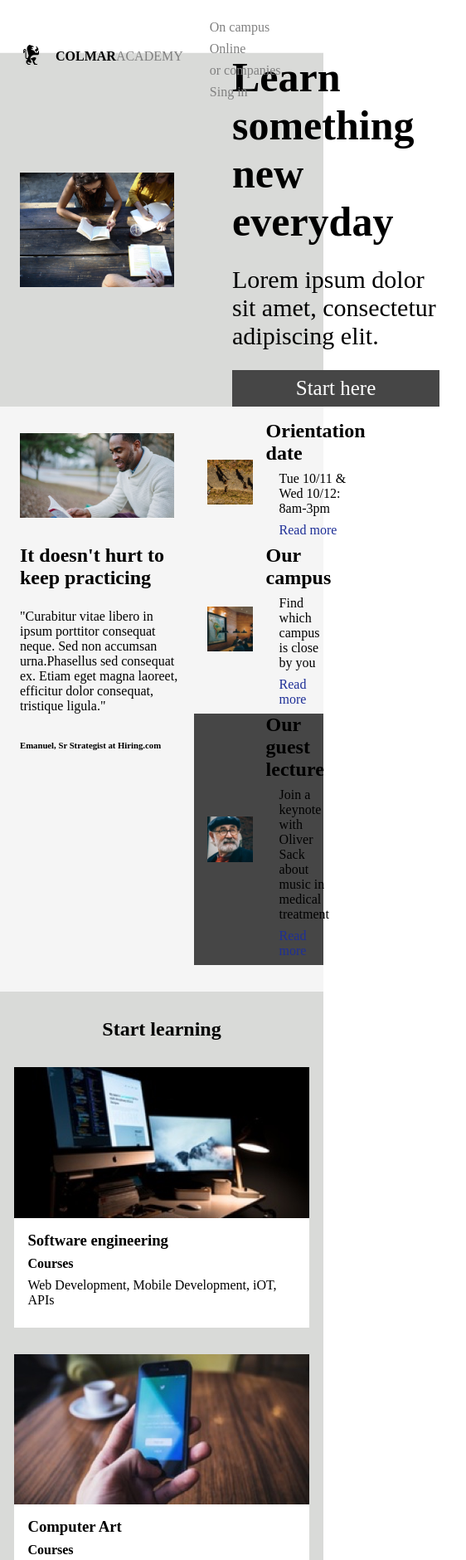
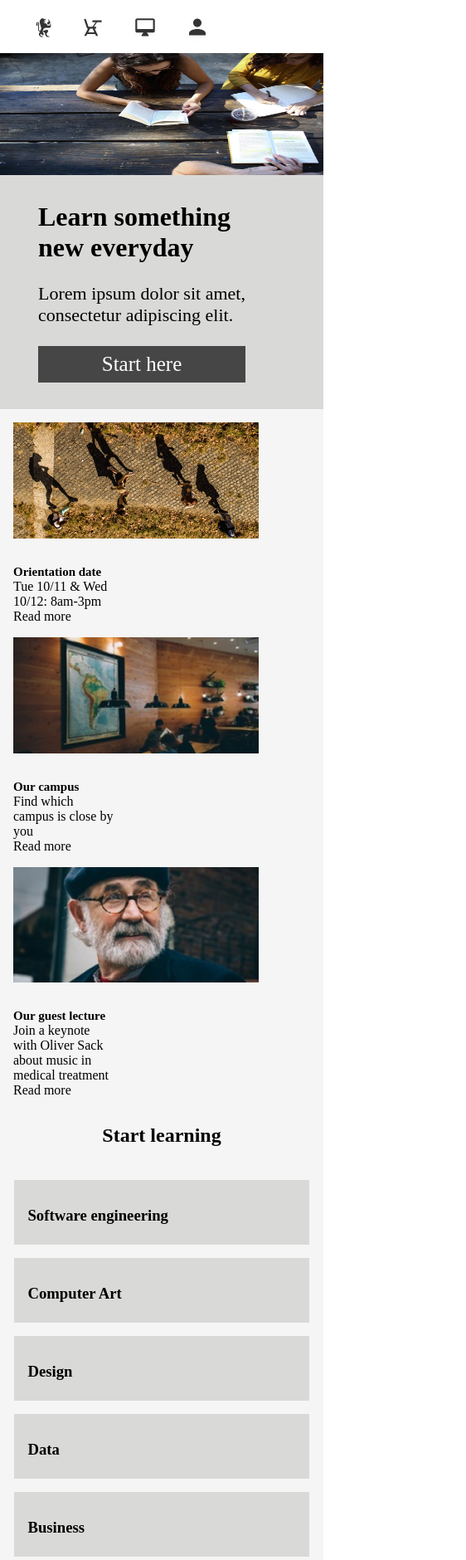
Before and after one commit to FDromer/the_capstone_colmar, a plain HTML site: page index.html in a window 390 px wide. Shown: the top 1880 px of the page at 83% size, 562 px wide, since content can reach past the window. Drawn offline with Linux system fonts and the light colour scheme; files whose address does not match are found by name.

Commit message:
colmar ready

```diff
--- a/index.html
+++ b/index.html
@@ -9,14 +9,15 @@
 
   <!-- Colmar Header -->
 
-  <header class="nav-header">
-    <div class="header-container">
-      <div class="logo">
-        <img src="/home/foster/Desktop/Codecademy_FrontEnd/the_capstone_colmar/resources/images/ic-logo.svg" class="logo-nav" alt="colmar">
-        <p><strong>COLMAR</strong><span class="grey">ACADEMY</span></p>
+  <header class="head">
+    <div class="head-content">
+      <div class="head-logo cologo">
+        <img src="/home/foster/Desktop/Codecademy_FrontEnd/the_capstone_colmar/resources/images/ic-logo.svg" class="desktop-logo" alt="Hmm!">
+        <span class="strong">COLMAR</span>
+        ACADEMY
       </div>
-      <div class="texto-colmar">
-        <nav class="navbar-desktop">
+      <div class="head-item">
+        <nav class="head-desktop">
           <ul>
             <li><a href="#">On campus</a></li>
             <li><a href="#">Online</a></li>
@@ -24,12 +25,12 @@
             <li><a href="#">Sing in</a></li>
           </ul>
         </nav>
-        <nav class="navbar-mobile">
+        <nav class="head-mobile">
           <ul>
-            <li><img src="/home/foster/Desktop/Codecademy_FrontEnd/the_capstone_colmar/resources/images/ic-logo.svg" class="moble-logo"></li>
-            <li><img src="/home/foster/Desktop/Codecademy_FrontEnd/the_capstone_colmar/resources/images/ic-on-campus.svg" class="moble-logo"></li>
-            <li><img src="/home/foster/Desktop/Codecademy_FrontEnd/the_capstone_colmar/resources/images/ic-online.svg" class="moble-logo"></li>
-            <li><img src="/home/foster/Desktop/Codecademy_FrontEnd/the_capstone_colmar/resources/images/ic-login.svg" class="moble-logo"></li>
+            <li><img src="/home/foster/Desktop/Codecademy_FrontEnd/the_capstone_colmar/resources/images/ic-logo.svg" class="mobile-logo" alt="Hmm!"></li>
+            <li><img src="/home/foster/Desktop/Codecademy_FrontEnd/the_capstone_colmar/resources/images/ic-on-campus.svg" class="mobile-logo" alt="Hmm!"></li>
+            <li><img src="/home/foster/Desktop/Codecademy_FrontEnd/the_capstone_colmar/resources/images/ic-online.svg" class="mobile-logo" alt="Hmm!"></li>
+            <li><img src="/home/foster/Desktop/Codecademy_FrontEnd/the_capstone_colmar/resources/images/ic-login.svg" class="mobile-logo" alt="Hmm!"></li>
           </ul>
         </nav>
       </div>
@@ -92,7 +93,9 @@
         </div>
         <div class="practicing-content-mobile">
           <div class="practicing-item-m">
-            <img src="/home/foster/Desktop/Codecademy_FrontEnd/the_capstone_colmar/resources/images/information-orientation-mobile.jpg" class="item-image-m" alt="Ehh!">
+            <div class="item-image-m">
+              <img src="/home/foster/Desktop/Codecademy_FrontEnd/the_capstone_colmar/resources/images/information-orientation-mobile.jpg"  alt="Ehh!">
+            </div>
             <div class="text-image-m">
               <h2>Orientation date</h2>
               <p>Tue 10/11 & Wed 10/12: 8am-3pm</p>
@@ -100,7 +103,9 @@
             </div>
           </div>
           <div class="practicing-item-m">
-            <img src="/home/foster/Desktop/Codecademy_FrontEnd/the_capstone_colmar/resources/images/information-campus-mobile.jpg" class="item-image-m" alt="Ehh!">
+            <div class="item-image-m">
+              <img src="/home/foster/Desktop/Codecademy_FrontEnd/the_capstone_colmar/resources/images/information-campus-mobile.jpg"  alt="Ehh!">
+            </div>
             <div class="text-image-m">
               <h2>Our campus</h2>
               <p>Find which campus is close by you</p>
@@ -108,7 +113,9 @@
             </div>
           </div>
           <div class="practicing-item-m">
-            <img src="/home/foster/Desktop/Codecademy_FrontEnd/the_capstone_colmar/resources/images/information-guest-lecture-mobile.jpg" class="item-image-m" alt="Ehh!">
+            <div class="item-image-m">
+              <img src="/home/foster/Desktop/Codecademy_FrontEnd/the_capstone_colmar/resources/images/information-guest-lecture-mobile.jpg" alt="Ehh!">
+          </div>
             <div class="text-image-m">
               <h2>Our guest lecture</h2>
               <p>Join a keynote with Oliver Sack</p>
@@ -132,7 +139,7 @@
         <img src="/home/foster/Desktop/Codecademy_FrontEnd/the_capstone_colmar/resources/images/course-software.jpg" class="learning-image" alt="Ihh!">
         <div class="learning-text">
           <h3>Software engineering</h3>
-          <h4>Courses</h4>
+          <p class="corstyle">Courses</p>
           <p>Web Development, Mobile Development, iOT, APIs</p>
         </div>
       </div>
@@ -140,7 +147,7 @@
         <img src="/home/foster/Desktop/Codecademy_FrontEnd/the_capstone_colmar/resources/images/course-computer-art.jpg" class="learning-image" alt="Ihh!">
         <div class="learning-text">
           <h3>Computer Art</h3>
-          <h4>Courses</h4>
+          <p class="corstyle">Courses</p>
           <p>Imaging & Design, Web Design, Motion Graphics & Visual Effects, Computer Animation</p>
         </div>
       </div>
@@ -148,7 +155,7 @@
         <img src="/home/foster/Desktop/Codecademy_FrontEnd/the_capstone_colmar/resources/images/course-design.jpg" class="learning-image" alt="Ihh!">
         <div class="learning-text">
           <h3>Design</h3>
-          <h4>Courses</h4>
+          <p class="corstyle">Courses</p>
           <p>User Experience Design, User Research, Visual Design</p>
         </div>
       </div>
@@ -156,7 +163,7 @@
         <img src="/home/foster/Desktop/Codecademy_FrontEnd/the_capstone_colmar/resources/images/course-data.jpg" class="learning-image" alt="Ihh!">
         <div class="learning-text">
           <h3>Data</h3>
-          <h4>Courses</h4>
+          <p class="corstyle">Courses</p>
           <p>Data Science, Big Data, SQL, Data Visualization</p>
         </div>
       </div>
@@ -164,7 +171,7 @@
         <img src="/home/foster/Desktop/Codecademy_FrontEnd/the_capstone_colmar/resources/images/course-business.jpg" class="learning-image" alt="Ihh!">
         <div class="learning-text">
           <h3>Business</h3>
-          <h4>Courses</h4>
+          <p class="corstyle">Courses</p>
           <p>Product Development, Business Development, Startup</p>
         </div>
       </div>
@@ -172,7 +179,7 @@
         <img src="/home/foster/Desktop/Codecademy_FrontEnd/the_capstone_colmar/resources/images/course-marketing.jpg" class="learning-image" alt="Ihh!">
         <div class="learning-text">
           <h3>Marketing</h3>
-          <h4>Courses</h4>
+          <p class="corstyle">Courses</p>
           <p>Analytics, Content Marketing, Mobile Marketing</p>
         </div>
       </div>
--- a/resources/css/style.css
+++ b/resources/css/style.css
@@ -1,9 +1,15 @@
+/*
+*/
 * {
   margin: 0;
   padding: 0;
   text-decoration: none;
   list-style: none;
   box-sizing: border-box;
+}
+
+body {
+  font-size: 16px;
 }
 
 /* Make the all content relative to the header */
@@ -16,51 +22,99 @@ main {
 
 /* Colmar Header styling and specification */
 
-.nav-header {
+.head {
   height: 64px;
-  background-color: white;
   border-bottom: 1px solid #f5f5f5;
+  background-color: #fff;
   width: 100%;
   position: fixed;
   top: 0;
   z-index: 1;
+  opacity: 0.8;
 }
 
-.header-container {
-  margin: 16px 24px;
+.head-content {
+  display: flex;
+  justify-content: space-between;
+  margin-left: 24px;
+  margin-right: 24px;
+  margin-top: 20px;
+}
+
+.head-logo  {
+  display: inline-flex;
+  flex-direction: row;
+  align-items: center;
+  row-gap: 0px;
+}
+
+.head-item {
   display: flex;
   justify-content: space-between;
 }
 
-.logo {
+.desktop-logo {
   display: flex;
-  align-items: center;
+  height: 32px;
+  width: 32px;
 }
 
-.logo-nav p {
-  height: 32px;
+.cologo {
+  color: #464646;
+  font-weight: 700;
 }
 
-.grey {
-  color: grey;
+.strong {
+  font-weight: 700;
+  color: black;
 }
 
-.texto-colmar {
-  display: flex;
+.head-desktop li {
+  display: inline-flex;
+  padding-left: 16px;
 }
 
-.navbar-desktop li {
-  display: inline-flex;
-  margin-left: 16px;
-  margin-top: 8px;
+.head-desktop li a {
+  color: #464646;
 }
 
-.navbar-desktop li a {
-  color: gray;
+.head-mobile {
+  display: none;
 }
 
-.navbar-mobile {
-  display: none;
+/* Media queries Header  Clomar */
+
+@media only screen and (max-width: 768px) {
+  .head-desktop {
+    display: none;
+  }
+
+  .head-logo {
+    display: none;
+  }
+
+  .head-mobile {
+    display: flex;
+    /*flex-direction: row;*/
+    /*align-items: center;*/
+    /*justify-content: center;
+    /*align-items: center;*/
+  }
+
+  .head-mobile ul {
+    display: flex;
+    /*flex-direction: row;*/
+    /*justify-content: center;
+    /*align-items: center;*/
+  }
+
+  .mobile-logo {
+    height: 30px;
+  }
+
+  .head-mobile ul li {
+    padding: 0 1rem;
+  }
 }
 
 /* Everyday Colmar styling */
@@ -72,17 +126,12 @@ main {
 .everyday-content {
   display: flex;
   align-items: center;
+  padding: 32px 24px;
 }
 
 .everyday-image {
-  padding: 32px 24px;
   width: 60%;
   height: auto;
-}
-
-.everyday-box {
-  width: 40%;
-  margin-left: 24px;
 }
 
 .everyday-title {
@@ -116,6 +165,44 @@ main {
   padding-bottom: 8px;
   margin-left: 16px;
 }
+
+/* Media queries Everyday Colmar */
+
+@media only screen and (max-width: 768px) {
+
+  .everyday-content {
+    flex-direction: column;
+    padding: 0;
+    height: 110vw;
+  }
+
+  .everyday-image {
+    width: 100%;
+    height: auto;
+    overflow: hidden;
+  }
+
+  .everyday-title {
+    padding-top: 32px;
+  }
+
+  .everyday-title h1 {
+    font-size: 32px;
+    /*margin-left: 16px;*/
+  }
+
+  .everyday-title p {
+    font-size: 22px;
+    /*margin-left: 16px;*/
+  }
+
+  .everyday-btn {
+    margin-bottom: 32px;
+  }
+
+}
+
+
 
 /* Practicing Colmar Styling */
 
@@ -182,6 +269,7 @@ main {
 .text-image-d h2 {
   flex-basis: 65%;
   margin-bottom: 8px;
+  padding-left: 16px;
 }
 
 .text-image-d p {
@@ -198,6 +286,60 @@ main {
 
 .practicing-content-mobile {
   display: none;
+}
+
+/* Media queries Practicing Colmar*/
+
+@media only screen and (max-width: 768px) {
+
+  .practicing-content-left {
+    display: none;
+  }
+
+  .practicing-content-desktop {
+    display: none;
+    border-bottom: 1px solid #464646;
+  }
+
+  .practicing-content-right {
+    padding: 0;
+    margin: 0;
+  }
+
+  .practicing-content-mobile {
+    display: flex;
+    flex-direction: column;
+  }
+
+  .practicing-item-m {
+
+    display: flex;
+    flex-direction: column;
+    /*align-items: center;
+    /*text-align: center;*/
+  }
+
+  .text-image-m {
+    /*padding: 16px 16px;*/
+    width: 100%;
+    /*height: 25vw;*/
+  }
+
+  .text-image-m h2 {
+    margin-left: 16px;
+    /*margin-left: 48px;*/
+    font-size: 15px;
+    /*margin-bottom: 8px;*/
+    margin-top: 32px;
+  }
+
+  .item-image-m img {
+    padding-top: 16px;
+    padding-left: 16px;
+    /*display: block;*/
+    width: 200%;
+    /*margin-left: 32px;*/
+  }
 }
 
 /* learning section styling */
@@ -239,7 +381,7 @@ main {
   viewport view which will equal 26vw;*/
 }
 
-.learning-text h3, h4, p {
+.learning-text h3, p {
   margin-left: 16px;
   margin-right: 16px;
 }
@@ -250,11 +392,46 @@ main {
 }
 
 .learning-text p {
-  margin-bottom: 24px;
+  margin-bottom: 18px;
+  margin-top: 18px;
 }
 
-.learning-text h4 {
-  margin-bottom: 8px;
+/* Media queries Learning Colmar */
+@media only screen and (max-width: 768px) {
+  .learning-section {
+    background-color: #f5f5f5;
+  }
+
+  .learning-image {
+    display: none;
+  }
+
+  .learning-content {
+    padding: 0;
+    /*flex-direction: column;*/
+  }
+
+  .learning-option {
+    margin: 0.5rem 1rem;
+    background-color: #D9DAD8;
+
+  }
+
+  .learning-text > p:nth-child(2) {
+    display: none;
+  }
+
+  /*.learning-text {
+    padding: 1.5rem;
+  }*/
+
+  .learning-text > p:last-child {
+    display: none;
+  }
+
+  .learning-text h3 {
+    padding: 16px 24px 16px 0px;
+  }
 }
 
 /* Colmar Thesis styling */
@@ -275,13 +452,13 @@ main {
 
 .thesis-sample {
   flex-basis: 60%;
+  padding-left: 24px;
+  padding-right: 24px;
+  padding-bottom: 24px;
 }
 
 .thesis-video video {
   width: 100%;
-  padding-left: 24px;
-  padding-right: 24px;
-  padding-bottom: 24px;
 }
 
 .thesis-text {
@@ -318,6 +495,21 @@ main {
   background-color: #464646;
 }
 
+/* Media queries Thesis Colmar*/
+
+@media only screen and (max-width: 768px) {
+  .thesis-ex,
+  .thesis-text {
+    display: none;
+  }
+
+  .thesis-video video {}
+
+  .thesis-content .thesis-title {
+    padding: 1rem;
+  }
+}
+
 /* Colmar Footer styling */
 
 .nav-footer {
@@ -337,3 +529,15 @@ main {
   margin-top: 16px;
   margin-right: 24px;
 }
+
+/* Media queries Footer Colmar */
+
+@media only screen and (max-width: 768px) {
+  .terms {
+    display: none;
+  }
+
+  .copyright {
+    padding-top: 40px;
+  }
+}
```
